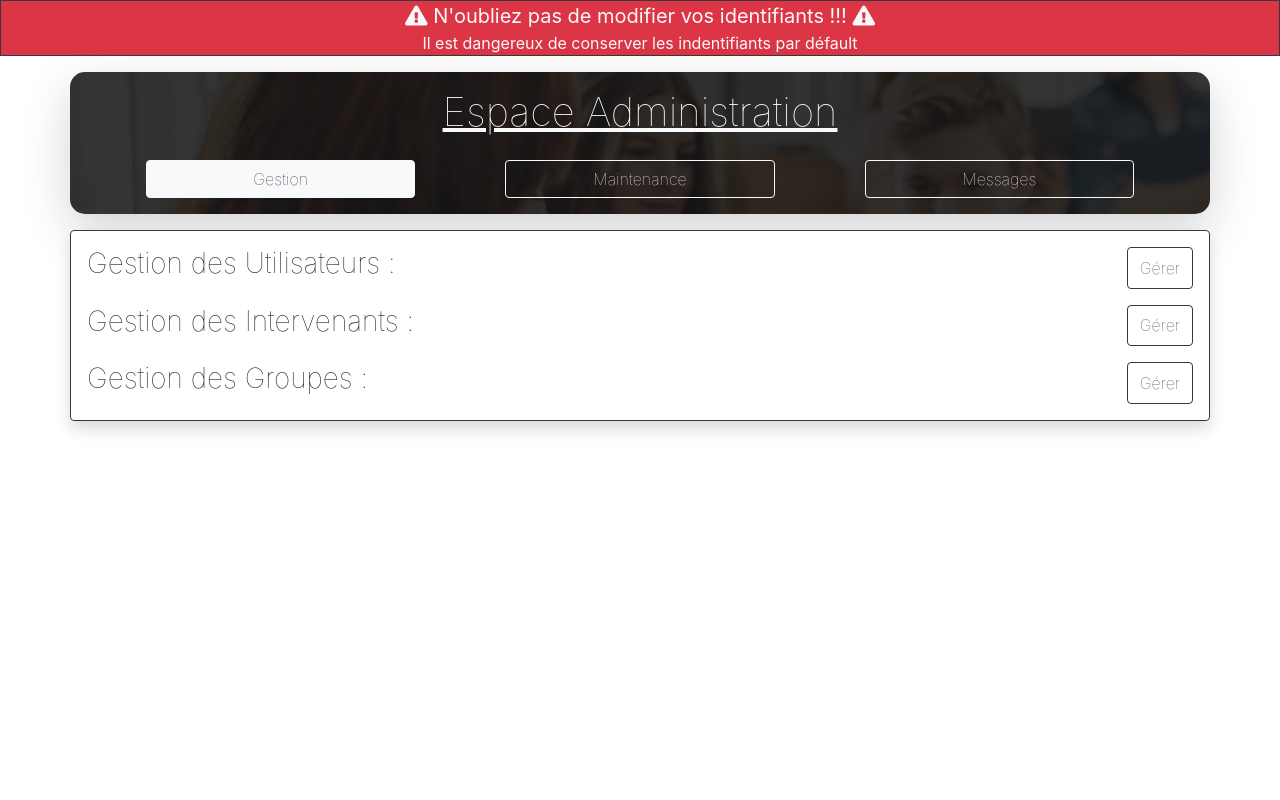
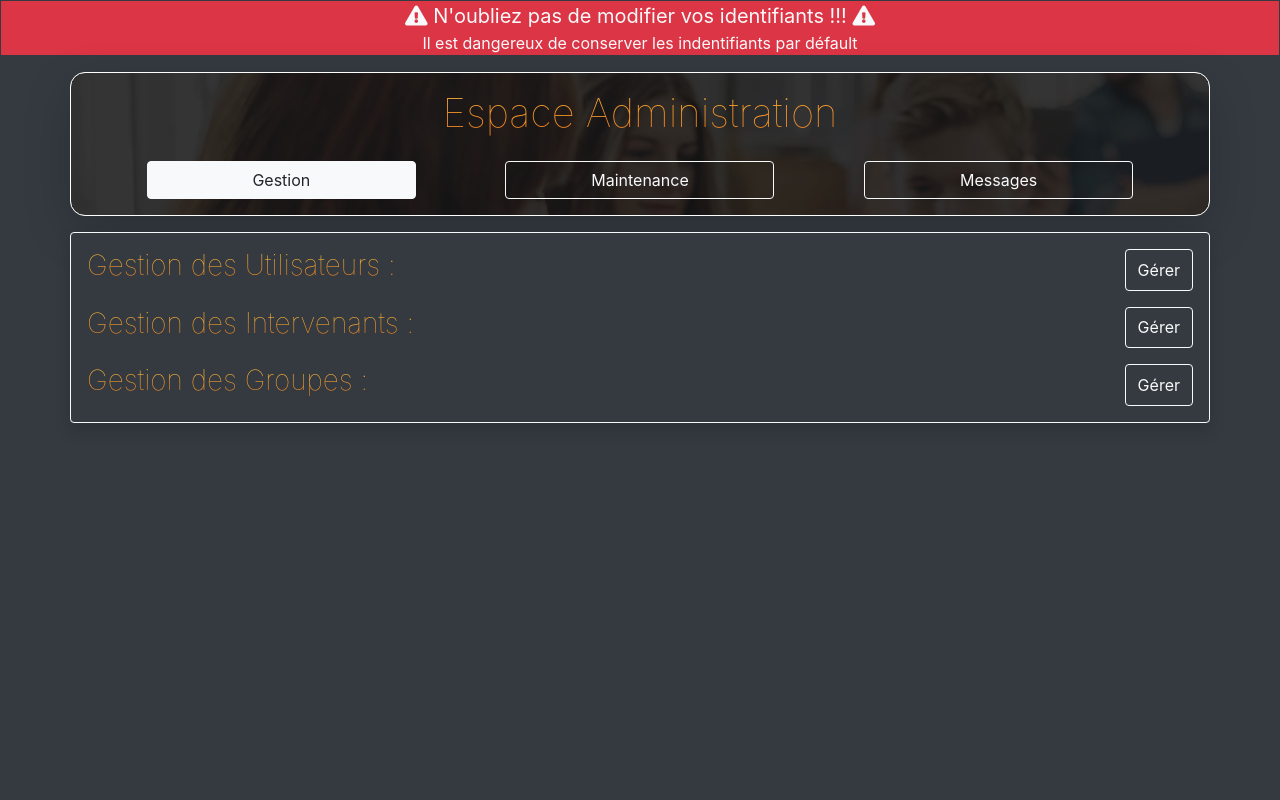
Before and after one commit to GuillaumeIfa/NotIFA, a PHP site: page /indexAdmin.php in a window 1280 px wide. Run offline with PHP 8.4, Linux system fonts and the light colour scheme; the visitor is signed in with stand-in values (Sample User, id 1); data that the repository does not hold is empty; some libraries are stand-ins or nearby versions.

Commit message:
envoi de messages admin<->user: OK

```diff
--- a/CSS/style.css
+++ b/CSS/style.css
@@ -2,18 +2,44 @@ body {
 	font-weight: lighter;
 }
 
-h1, h3, h4, .btn {
+h1, h3, h4 {
 	font-weight: lighter;
+	background: -webkit-linear-gradient( #fabb3f, #f8ad35, #f29027, #ee8122);
+	-webkit-background-clip: text;
+	-webkit-text-fill-color: transparent;
+
 }
 
 pre {
 	font-family: inherit;
 	font-weight: lighter;
+	font-size: 18px;
+}
+
+.fontIFA {
+	background: -webkit-linear-gradient( #fabb3f, #f8ad35, #f29027, #ee8122);
+	-webkit-background-clip: text;
+	-webkit-text-fill-color: transparent;
+}
+
+#titleMsgAdmin {
+	color: black;
+	background-image: linear-gradient(to right top, #ff8e12, #ffa001, #feb200, #fbc400, #f6d609);
 }
 
 #middleBlock {
 	position: relative;
 	transform: translateY(25vh);
+}
+
+.backIFA {
+	color: black;
+	background-image: repeating-linear-gradient(to right top, #ff8e12, #ffa001, #feb200, #fbc400, #f6d609);
+}
+
+.backBodyIFA {
+	color: black;
+	background-image: repeating-linear-gradient(to right, #ff8e12, #ffa001, #feb200, #fbc400, #f6d609);
 }
 
 .titre {
@@ -25,6 +51,7 @@ pre {
 	background-image: url("../IMG/bg-img.jpg");
 	background-color: lightgrey;
 	border-radius: 15px;
+	border: 1px solid white;
 }
 
 .none {
@@ -49,8 +76,14 @@ pre {
 	padding: 5vh;
 }
 
+.btn:hover {
+	color: black;
+	background-image: linear-gradient(to right top, #ff8e12, #ffa001, #feb200, #fbc400, #f6d609);
+	border: 1px solid black;
+}
+
 footer {
-	background-color: #fc9300;
+	 background-image: linear-gradient(to right top, #ff8e12, #ffa001, #feb200, #fbc400, #f6d609);
 }
 
 .overlay {
--- a/JS/fonctions.php
+++ b/JS/fonctions.php
@@ -240,5 +240,15 @@ include '../configure.php';
 		mysqli_query($db_handle, $rqt);
 	}
 
+// Fonction pour répondre à l'utilisateur
+	if ( isset($_POST['action']) && $_POST['action'] == 'replyAdmin') {
+		$msg  = mysqli_escape_string($db_handle, $_POST['msg']);
+		$idUsr = $_POST['id'];
+
+		$rqt = 'INSERT INTO MESSAGE (MSG, IDUSR, CIBLE, IDCBL)
+				VALUES ("'.$msg.'", 1, "ADMINISTRATION", "'.$idUsr.'");';
+
+		mysqli_query($db_handle, $rqt);
+	}
 
 ?>
--- a/JS/groupe.js
+++ b/JS/groupe.js
@@ -127,9 +127,9 @@ var itv
 				if ( testerTab.length != datas.length ) {
 					$('#messages').html('')
 					for( data of datas ) {
-						$('#messages').append(`<div class="list-group-item list-group-item-action">
+						$('#messages').append(`<div class="list-group-item list-group-item-action bg-dark text-light border-warning">
 												<div class="d-flex w-100 justify-content-between">
-													<h5 class="mb-1">${ data.PSEUDO }</h5>
+													<h5 class="mb-1 fontIFA">${ data.PSEUDO }</h5>
 													<small>${ data.DATE_FR }</small>
 												</div>
 												<p class="mb-1">${ data.MSG }</p>
--- a/JS/script.js
+++ b/JS/script.js
@@ -85,13 +85,6 @@ const Interv = class Interv extends BasicObject {
 		return el
 	}
 }
-
-
-
-
-
-
-
 
 
 
@@ -562,12 +555,15 @@ let testerTab = new Array()
 								<pre class="mb-1">${ data.MSG }</pre>
 								<hr>
 								<div>
-									<button class="btn btn-outline-dark"><i class="fas fa-reply"></i></button>
+									<button class="btn btn-outline-dark replyMsg" data-toggle="modal" data-target="#replyModal" data-idusr = "${ data.IDUSR }"><i class="fas fa-reply"></i></button>
 									<button class="btn btn-outline-dark delMsg" data-idmsg = "${ data.IDMSG }"><i class="fas fa-trash-alt"></i></button>
 								</div>
 							</div>`)
 					}
 					testerTab = datas;
+					$('.replyMsg').on("click", function () {
+						idUsr = $(this).data('idusr');
+					});
 					$('.delMsg').on("click", function () {
 						idMsg = $(this).data('idmsg');
 						delMsg( idMsg );
@@ -591,8 +587,34 @@ let testerTab = new Array()
 				id: id
 			},
 			success: () => {
-				$('#getMsgAdmin').html('');
+				$('#msgFromAdmin').html('');
 				getMsgAdmin();
+			}
+		})
+	}
+
+// Fonction pour que l'administration réponde à un message
+	function replyMsgAdmin( id ) {
+		let $msgAdmin = $('#replyAdmin').val();
+		$.ajax({
+			url: './JS/fonctions.php?action=replyAdmin',
+			type: 'POST',
+			data: {
+				action: 'replyAdmin',
+				msg: $msgAdmin,
+				id: id
+			},
+			success: () => {
+				$('#replyAdmin').val('');
+				txt = '<div class="fixed-top alert alert-success alert-dismissible fade show" role="alert">'
+							+ '<i class="fas fa-thumbs-up pr-2"></i></i>Votre message a bien été envoyé'
+							+ '<button type="button" class="close" data-dismiss="alert" aria-label="Close">'
+								+ '<span aria-hidden="true">&times;</span>'
+							+ '</button>'
+						+ '</div>'
+
+				$('body').prepend(txt)
+
 			}
 		})
 	}
@@ -642,10 +664,13 @@ let testerTab = new Array()
 
 // Gestion bouton messages reçus
 	$('#vuMsg').on('click', () => {
-		getMsgAdmin();
 		$('.vuMsg').toggle();
 	})
 
+// Bouton repondre à l'utilisateur
+	$('#replyAdminBtn').on('click', () => {
+		replyMsgAdmin( idUsr )
+	})
 
 // INIT
 	getGroupes();
@@ -655,7 +680,6 @@ let testerTab = new Array()
 	getUsr();
 
 $(function() {
-	getMsgAdmin();
 	itv = setInterval(getMsgAdmin, 1000);
 	Notification.requestPermission();
 })
--- a/PAGES/Index.index.php
+++ b/PAGES/Index.index.php
@@ -39,6 +39,7 @@
 		<meta http-equiv="content-type" content="text/html; charset=utf-8" />
 		<link rel="stylesheet" href="https://use.fontawesome.com/releases/v5.8.2/css/all.css" integrity="sha384-oS3vJWv+0UjzBfQzYUhtDYW+Pj2yciDJxpsK1OYPAYjqT085Qq/1cq5FLXAZQ7Ay" crossorigin="anonymous">
 		<link rel="stylesheet" href="https://stackpath.bootstrapcdn.com/bootstrap/4.3.1/css/bootstrap.min.css" integrity="sha384-ggOyR0iXCbMQv3Xipma34MD+dH/1fQ784/j6cY/iJTQUOhcWr7x9JvoRxT2MZw1T" crossorigin="anonymous">
+		<link rel="stylesheet" type="text/css" href="https://csshake.surge.sh/csshake.min.css">
 		<link rel="stylesheet" href="../CSS/style.css">
 	</head>
 	<body class="bg-dark">
--- a/PAGES/profile.php
+++ b/PAGES/profile.php
@@ -20,7 +20,7 @@
 			<div class="card p-5">
 				<form action="" class="form-group">
 					<div>
-						<div class="row">
+						<div class="row bg-dark rounded text-light shadow">
 							<div class="col">
 								<h1>Profil</h1>
 								<p>Modifier vos informations:</p>
--- a/indexAdmin.php
+++ b/indexAdmin.php
@@ -50,7 +50,7 @@
 	<link rel="stylesheet" href="./CSS/style.css">
 	<title>Espace Administration</title>
 </head>
-<body>
+<body class="bg-dark">
 	<div class="container withImg shadow-lg mx-auto mt-2">
 		<div>
 			<h1 class="underline text-light text-center pt-3"><u>Espace Administration</u></h1>
@@ -62,17 +62,17 @@
 		</div>
 	</div>
 
-	<div id="tabGestion" class="paragraph container card rounded shadow p-2 mt-3 border-dark">
+	<div id="tabGestion" class="paragraph container card rounded shadow p-2 mt-3 bg-dark border-light">
 		<div class="row p-2">
 			<div class="col-8">
 				<h3>Gestion des Utilisateurs :</h3>
 			</div>
 			<div class="col-4 d-flex flex-row-reverse">
-				<button id="gestionUsr" class="btn btn-outline-dark">Gérer</button>
+				<button id="gestionUsr" class="btn btn-outline-light">Gérer</button>
 			</div>
 		</div>
 		<div class="none gestUsr paragraph grpUsr">
-			<button class="btn btn-outline-dark" data-toggle="modal" data-target="#usrModal">Ajouter</button>
+			<button class="btn btn-outline-light" data-toggle="modal" data-target="#usrModal">Ajouter</button>
 			<div class="blockquote">
 			<h4 class="m-2 p-3"><u>Liste des utilisateurs: </u></h4>
 			<h2 class="fail d-flex justify-content-center"></h2>
@@ -116,11 +116,11 @@
 				<h3>Gestion des Intervenants :</h3>
 			</div>
 			<div class="col-4 d-flex flex-row-reverse">
-				<button id="gestionInterv" class="btn btn-outline-dark">Gérer</button>
+				<button id="gestionInterv" class="btn btn-outline-light">Gérer</button>
 			</div>
 		</div>
 		<div class="none gestInterv paragraph grpInterv">
-			<button class="btn btn-outline-dark" data-toggle="modal" data-target="#intervModal">Ajouter</button>
+			<button class="btn btn-outline-light" data-toggle="modal" data-target="#intervModal">Ajouter</button>
 			<div class="blockquote">
 			<h4 class="m-2 p-3"><u>Liste des intervenants: </u></h4>
 			<h2 class="fail d-flex justify-content-center"></h2>
@@ -187,12 +187,12 @@
 				<h3>Gestion des Groupes :</h3>
 			</div>
 			<div class="col-4 d-flex flex-row-reverse">
-				<button id="gestionGroupe" class="btn btn-outline-dark">Gérer</button>
+				<button id="gestionGroupe" class="btn btn-outline-light">Gérer</button>
 			</div>
 		</div>
 		<div class="none gestGroup paragraph border-dark">
 			<input type="text" id="nomGroupe">
-			<button class="btn btn-outline-dark" id="addGroupe">Ajouter</button>
+			<button class="btn btn-outline-light" id="addGroupe">Ajouter</button>
 			<div class="blockquote">
 				<h4 class="m-2 p-3"><u>Liste des groupes: </u></h4>
 				<h2 class="fail d-flex justify-content-center"></h2>
@@ -201,47 +201,70 @@
 		</div>
 	</div>
 
-	<div id="tabMaintenance" class="paragraph container card rounded shadow p-2 mt-3 border-dark">
+	<div id="tabMaintenance" class="paragraph container card rounded shadow p-2 mt-3 text-light border-light bg-dark">
 		<div class="row p-2">
 			<div class="col-8">
-				<b>Changer le mot de passe Administrateur</b>
+				<h4>Changer le mot de passe Administrateur</h4>
 			</div>
 			<div class="col-4 d-flex flex-row-reverse">
-				<button id="btnChangeAdmin" class="btn btn-outline-dark">Changer</button>
+				<button id="btnChangeAdmin" class="btn btn-outline-light">Changer</button>
 			</div>
 			<div class="p-2 none modAdminInfo">
 				<form name="form1" action="" method="POST">
 					<input id="pseudo" class="rounded" type="text" name="pseudo" value="<?php echo $pseudo ?>">
 					<input class="rounded" type="password" name="mdp" value="<?php echo $mdp ?>">
-					<button type="submit" id="submitAdmin" name="submitAdmin" class="btn btn-outline-dark">Modifier</button>
+					<button type="submit" id="submitAdmin" name="submitAdmin" class="btn btn-outline-light">Modifier</button>
 				</form>
 			</div>
 		</div>
 	</div>
 
-	<div id="tabMessages" class="paragraph container card rounded shadow p-2 mt-3 border-dark">
+	<div id="tabMessages" class="paragraph container card rounded shadow p-2 mt-3 border-light bg-dark">
 		<div class="row p-2">
 			<div class="col-8">
-				<b>Voir les messages</b>
+				<h4>Voir les messages</h4>
 			</div>
 			<div class="col-4 d-flex flex-row-reverse">
-				<button id="vuMsg" class="btn btn-outline-dark">Voir</button>
+				<button id="vuMsg" class="btn btn-outline-light">Voir</button>
 			</div>
 		</div>
 		<div class="none vuMsg paragraph">
 			<div class="blockquote">
 				<h4 class="m-2 p-3"><u>Tous les messages: </u></h4>
 				<h2 class="fail d-flex justify-content-center"></h2>
-				<div id="getMsgAdmin"></div> <!-- Affichage des messages -->
+				<div id="getMsgAdmin">
+					<!-- Affichage des messages -->
+				</div>
+			</div>
+		</div>
+
+		<!-- Modal de la réponse admin -->
+		<div class="modal fade" id="replyModal" tabindex="-1" role="dialog" aria-labelledby="replyModal" aria-hidden="true">
+			<div class="modal-dialog" role="document">
+				<div class="modal-content">
+					<div class="modal-header">
+						<h5 class="modal-title">Réponse:</h5>
+						<button type="button" class="close" data-dismiss="modal" aria-label="Close">
+							<span aria-hidden="true">&times;</span>
+						</button>
+					</div>
+					<div class="modal-body">
+						<textarea class="form-control" id="replyAdmin" rows="3"></textarea>
+					</div>
+					<div class="modal-footer">
+						<button type="button" class="btn btn-outline-dark" data-dismiss="modal">Annuler</button>
+						<button type="button" class="btn btn-outline-dark" data-dismiss="modal" id="replyAdminBtn">Répondre</button>
+					</div>
+				</div>
 			</div>
 		</div>
 
 		<div class="row p-2">
 			<div class="col-8">
-				<b>Gérer les messages</b>
+				<h4>Gérer les messages</h4>
 			</div>
 			<div class="col-4 d-flex flex-row-reverse">
-				<button class="btn btn-outline-dark">Gérer</button>
+				<button class="btn btn-outline-light">Gérer</button>
 			</div>
 		</div>
 	</div>
```
Also changed, not shown: JS/accueil.js (+5 -5 lines), JS/contact.js (+58 -0 lines), JS/contactFonction.php (+22 -0 lines), PAGES/contact.php (+8 -3 lines), PAGES/groupe.php (+4 -4 lines), index.tmp.php (+4 -5 lines).
